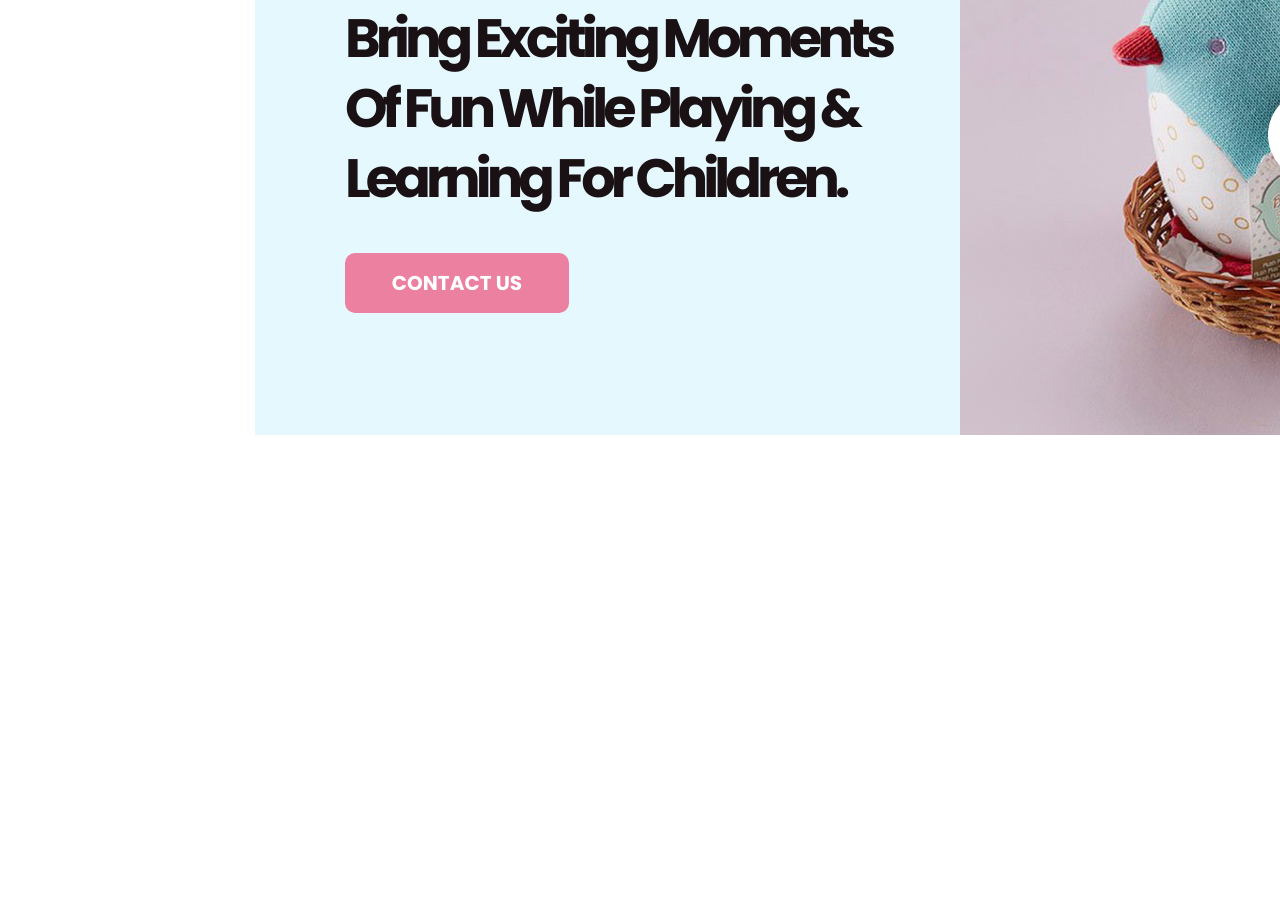
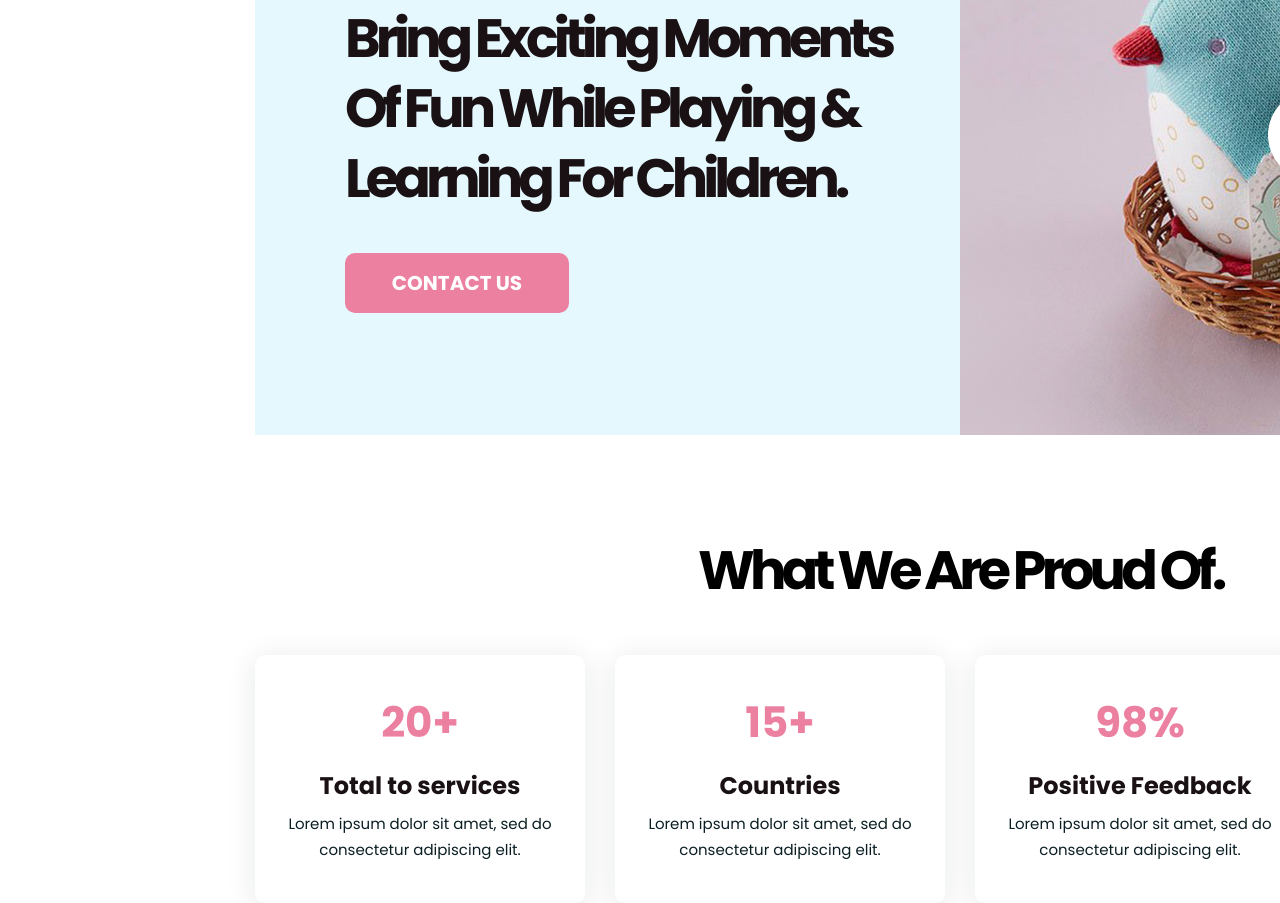
Before and after one commit to viethoanga6nvc/testHTML_CSS, a plain HTML site: page index.html in a window 1280 px wide. Shown: the part 596-1499 px from the top of the page. Before the commit the page ends 1031 px from the top, so only its background shows below. Drawn offline with nearby package versions, Linux system fonts and the light colour scheme.

Commit message:
proud of

```diff
--- a/About1.html
+++ b/About1.html
@@ -1,4 +1,4 @@
-<div class="content">
+<div class="about1-content">
   <div class="label">
     <p class="destop">ABOUT US</p>
     <p class="mobile">SPECICAL PRICE</p>
--- /dev/null
+++ b/ProudOf.html
@@ -0,0 +1,31 @@
+<h2>What we are proud of.</h2>
+<div class="proud-of-container">
+  <div class="proud-of-item">
+    <div class="item-ind">20+</div>
+    <div class="item-name">Total to services</div>
+    <div class="item-descp">
+      Lorem ipsum dolor sit amet, sed do consectetur adipiscing elit.
+    </div>
+  </div>
+  <div class="proud-of-item">
+    <div class="item-ind">15+</div>
+    <div class="item-name">Countries</div>
+    <div class="item-descp">
+      Lorem ipsum dolor sit amet, sed do consectetur adipiscing elit.
+    </div>
+  </div>
+  <div class="proud-of-item">
+    <div class="item-ind">98%</div>
+    <div class="item-name">Positive Feedback</div>
+    <div class="item-descp">
+      Lorem ipsum dolor sit amet, sed do consectetur adipiscing elit.
+    </div>
+  </div>
+  <div class="proud-of-item">
+    <div class="item-ind">2,558</div>
+    <div class="item-name">Usual users</div>
+    <div class="item-descp">
+      Lorem ipsum dolor sit amet, sed do consectetur adipiscing elit.
+    </div>
+  </div>
+</div>
--- a/index.html
+++ b/index.html
@@ -29,6 +29,7 @@
     <header></header>
     <div class="page-title"></div>
     <div class="about1"></div>
+    <div class="proud-of"></div>
     <script type="text/javascript" src="script.js"></script>
   </body>
 </html>
--- a/script.js
+++ b/script.js
@@ -6,4 +6,5 @@ function loadComponent() {
   $("header").load("./header.html");
   $(".page-title").load("./pagetitle.html");
   $(".about1").load("./About1.html");
+  $(".proud-of").load("./ProudOf.html");
 }
--- a/styles.css
+++ b/styles.css
@@ -201,16 +201,15 @@ ul li {
     display   : flex;
     background: #E5F8FD;
     margin    : 70px 255px 0;
-    display   : flex;
     position  : relative;
 }
 
-.content,
+.about1-content,
 .video {
     width: 705px;
 }
 
-.content {
+.about1-content {
     padding: 112px 0 0 90px;
 }
 
@@ -230,7 +229,7 @@ ul li {
     display: none;
 }
 
-.content>p {
+.about1-content>p {
     width         : 548px;
     height        : 210px;
     text-transform: capitalize;
@@ -242,7 +241,7 @@ ul li {
     margin-top    : 20px;
 }
 
-.content>button {
+.about1-content>button {
     width         : 224px;
     height        : 60px;
     border-radius : 10px;
@@ -257,7 +256,7 @@ ul li {
     margin-top    : 40px;
 }
 
-.content>button:hover {
+.about1-content>button:hover {
     background: #E76088;
 }
 
@@ -296,3 +295,77 @@ ul li {
     background: #EC80A0;
     color     : #FFFFFF;
 }
+
+/* Proud Of */
+
+.proud-of {
+    width        : 1410px;
+    height       : 368px;
+    margin       : 100px 255px 0;
+    border-radius: 10px;
+    position     : relative;
+}
+
+.proud-of h2 {
+    width         : 525px;
+    height        : 70px;
+    text-transform: capitalize;
+    font-size     : 54px;
+    line-height   : 70px;
+    letter-spacing: -4.8px;
+    position      : absolute;
+    top           : 0;
+    left          : 443px;
+}
+
+.proud-of-container {
+    display              : grid;
+    grid-template-columns: auto auto auto auto;
+    gap                  : 30px;
+    position             : absolute;
+    bottom               : 0;
+}
+
+.proud-of-item {
+    width        : 330px;
+    height       : 248px;
+    border-radius: 10px;
+    background   : #FFFFFF;
+    box-shadow   : 0px 4px 30px 0px #0A1E231A;
+    position     : relative;
+}
+
+.item-ind {
+    width      : 330px;
+    height     : 55px;
+    line-height: 55px;
+    font-size  : 42px;
+    font-weight: 700;
+    text-align : center;
+    color      : #EC80A0;
+    position   : absolute;
+    top        : 40px;
+}
+
+.item-name {
+    width      : 330px;
+    height     : 31px;
+    line-height: 31px;
+    font-size  : 24px;
+    font-weight: 700;
+    text-align : center;
+    color      : #1A1114;
+    position   : absolute;
+    top        : 115px;
+}
+
+.item-descp {
+    height     : 52px;
+    font-weight: 400;
+    font-size  : 15px;
+    line-height: 26px;
+    text-align : center;
+    position   : absolute;
+    top        : 156px;
+    color      : #0A1E23;
+}
```
